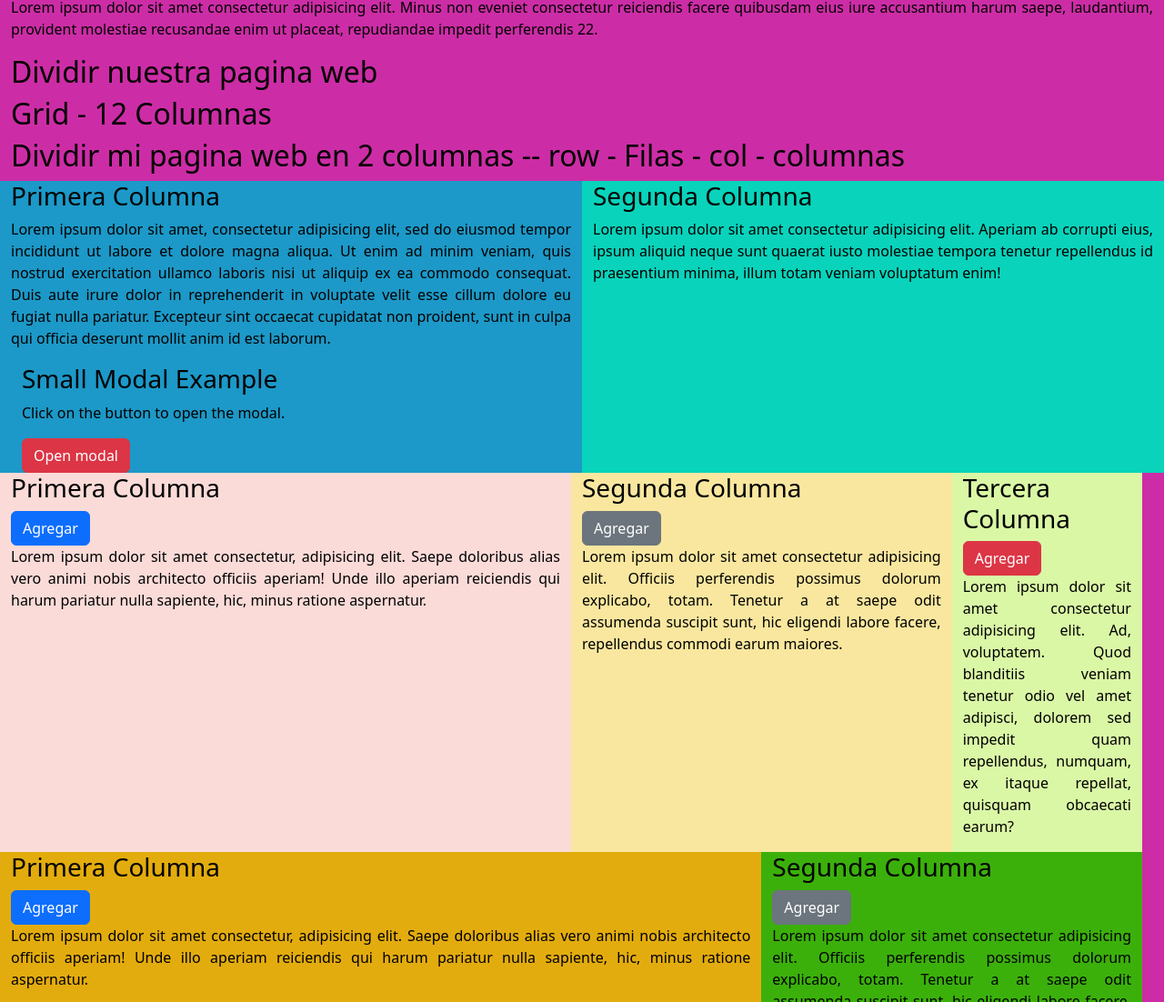
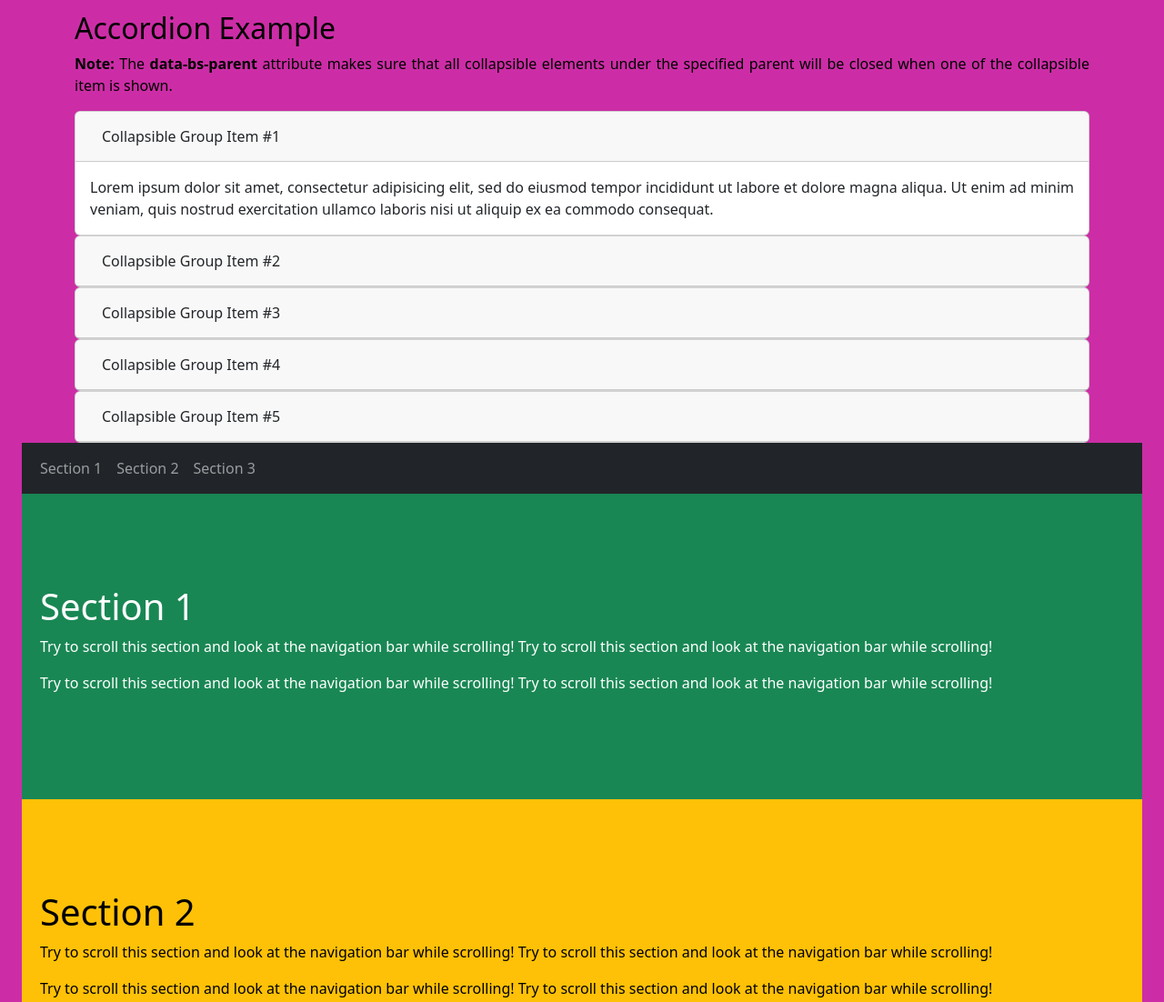
Before and after one commit to ErikaAconcha/pruebaboostrap, a plain HTML site: page index.html in a window 1280 px wide. Shown: the part 1678-2780 px from the top of the page at 91% size. Drawn offline with nearby package versions, Linux system fonts and the light colour scheme.

Commit message:
subiendo

```diff
--- a/index.html
+++ b/index.html
@@ -203,6 +203,115 @@
 
 		    </div>
 		  </div>
+
+		  <!-- Inicio acordeon -->
+      <div class="container mt-3">
+        <h2>Accordion Example</h2>
+        <p><strong>Note:</strong> The <strong>data-bs-parent</strong> attribute makes sure that all collapsible elements under the specified parent will be closed when one of the collapsible item is shown.</p>
+        <div id="accordion">
+          <div class="card">
+            <div class="card-header">
+              <a class="btn" data-bs-toggle="collapse" href="#collapseOne">
+                Collapsible Group Item #1
+              </a>
+            </div>
+            <div id="collapseOne" class="collapse show" data-bs-parent="#accordion">
+              <div class="card-body">
+                Lorem ipsum dolor sit amet, consectetur adipisicing elit, sed do eiusmod tempor incididunt ut labore et dolore magna aliqua. Ut enim ad minim veniam, quis nostrud exercitation ullamco laboris nisi ut aliquip ex ea commodo consequat.
+              </div>
+            </div>
+          </div>
+          <div class="card">
+            <div class="card-header">
+              <a class="collapsed btn" data-bs-toggle="collapse" href="#collapseTwo">
+              Collapsible Group Item #2
+            </a>
+            </div>
+            <div id="collapseTwo" class="collapse" data-bs-parent="#accordion">
+              <div class="card-body">
+                Lorem ipsum dolor sit amet, consectetur adipisicing elit, sed do eiusmod tempor incididunt ut labore et dolore magna aliqua. Ut enim ad minim veniam, quis nostrud exercitation ullamco laboris nisi ut aliquip ex ea commodo consequat.
+              </div>
+            </div>
+          </div>
+          <div class="card">
+            <div class="card-header">
+              <a class="collapsed btn" data-bs-toggle="collapse" href="#collapseThree">
+                Collapsible Group Item #3
+              </a>
+            </div>
+            <div id="collapseThree" class="collapse" data-bs-parent="#accordion">
+              <div class="card-body">
+                Lorem ipsum dolor sit amet, consectetur adipisicing elit, sed do eiusmod tempor incididunt ut labore et dolore magna aliqua. Ut enim ad minim veniam, quis nostrud exercitation ullamco laboris nisi ut aliquip ex ea commodo consequat.
+              </div>
+            </div>
+          </div>
+          <div class="card">
+            <div class="card-header">
+              <a class="collapsed btn" data-bs-toggle="collapse" href="#collapseFour">
+                Collapsible Group Item #4
+              </a>
+            </div>
+            <div id="collapseFour" class="collapse" data-bs-parent="#accordion">
+              <div class="card-body">
+                Lorem ipsum dolor sit amet, consectetur adipisicing elit, sed do eiusmod tempor incididunt ut labore et dolore magna aliqua. Ut enim ad minim veniam, quis nostrud exercitation ullamco laboris nisi ut aliquip ex ea commodo consequat.
+              </div>
+            </div>
+          </div>
+          <div class="card">
+            <div class="card-header">
+              <a class="collapsed btn" data-bs-toggle="collapse" href="#collapseFive">
+                Collapsible Group Item #5
+              </a>
+            </div>
+            <div id="collapseFive" class="collapse" data-bs-parent="#accordion">
+              <div class="card-body">
+                Lorem ipsum dolor sit amet, consectetur adipisicing elit, sed do eiusmod tempor incididunt ut labore et dolore magna aliqua. Ut enim ad minim veniam, quis nostrud exercitation ullamco laboris nisi ut aliquip ex ea commodo consequat.
+              </div>
+            </div>
+          </div>
+        </div>
+      </div>
+    <!-- Fin acordeon -->
+
+    <div class="container-fluid">
+
+            <!-- Inicio scrollspy -->
+     <nav class="navbar navbar-expand-sm bg-dark navbar-dark fixed-button">
+      <div class="container-fluid">
+        <ul class="navbar-nav">
+          <li class="nav-item">
+            <a class="nav-link" href="#section1">Section 1</a>
+          </li>
+          <li class="nav-item">
+            <a class="nav-link" href="#section2">Section 2</a>
+          </li>
+          <li class="nav-item">
+            <a class="nav-link" href="#section3">Section 3</a>
+          </li>
+        </ul>
+      </div>
+    </nav>
+
+    <div id="section1" class="container-fluid bg-success text-white" style="padding:100px 20px;">
+      <h1>Section 1</h1>
+      <p>Try to scroll this section and look at the navigation bar while scrolling! Try to scroll this section and look at the navigation bar while scrolling!</p>
+      <p>Try to scroll this section and look at the navigation bar while scrolling! Try to scroll this section and look at the navigation bar while scrolling!</p>
+    </div>
+
+    <div id="section2" class="container-fluid bg-warning" style="padding:100px 20px;">
+      <h1>Section 2</h1>
+      <p>Try to scroll this section and look at the navigation bar while scrolling! Try to scroll this section and look at the navigation bar while scrolling!</p>
+      <p>Try to scroll this section and look at the navigation bar while scrolling! Try to scroll this section and look at the navigation bar while scrolling!</p>
+    </div>
+
+    <div id="section3" class="container-fluid bg-secondary text-white" style="padding:100px 20px;">
+      <h1>Section 3</h1>
+      <p>Try to scroll this section and look at the navigation bar while scrolling! Try to scroll this section and look at the navigation bar while scrolling!</p>
+      <p>Try to scroll this section and look at the navigation bar while scrolling! Try to scroll this section and look at the navigation bar while scrolling!</p>
+    </div>
+
+    <!-- Fin scrollspy -->
+        </div>
 		<p>Lorem ipsum dolor sit amet consectetur adipisicing elit. Minus non eveniet consectetur reiciendis facere quibusdam eius iure accusantium harum saepe, laudantium, provident molestiae recusandae enim ut placeat, repudiandae impedit perferendis 22.</p>
 
 		<h2>Dividir nuestra pagina web</h2>
```
